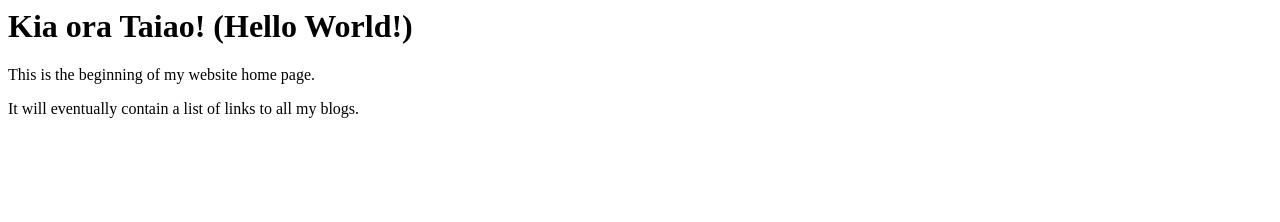
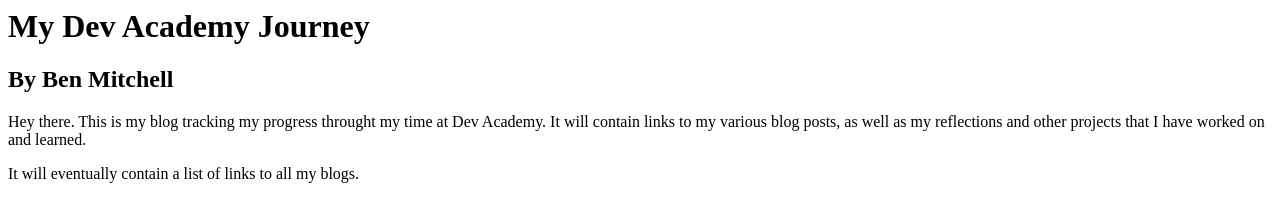
Before and after one commit to benmitchell11/benmitchell11.github.io, a plain HTML site: page index.html in a window 1280 px wide. Drawn offline with Linux system fonts and the light colour scheme.

Commit message:
Updated Blog home page

```diff
--- a/index.html
+++ b/index.html
@@ -2,8 +2,9 @@
   <head>
     <title>My blog</title>
   <body>
-    <h1>Kia ora Taiao! (Hello World!)</h1>
-    <p> This is the beginning of my website home page.</p>
+    <h1>My Dev Academy Journey</h1>
+    <h2>By Ben Mitchell</h2>
+    <p> Hey there. This is my blog tracking my progress throught my time at Dev Academy. It will contain links to my various blog posts, as well as my reflections and other projects that I have worked on and learned.</p>
     <p> It will eventually contain a list of links to all my blogs. </p>
   </body>
 </html>
```
